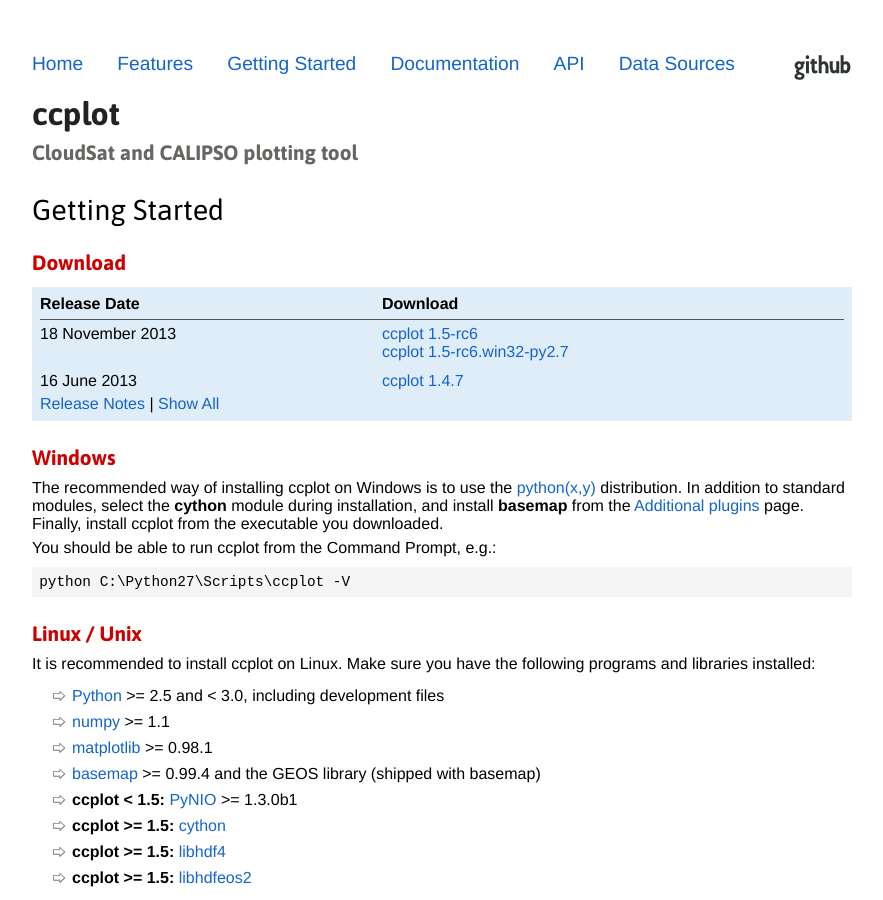
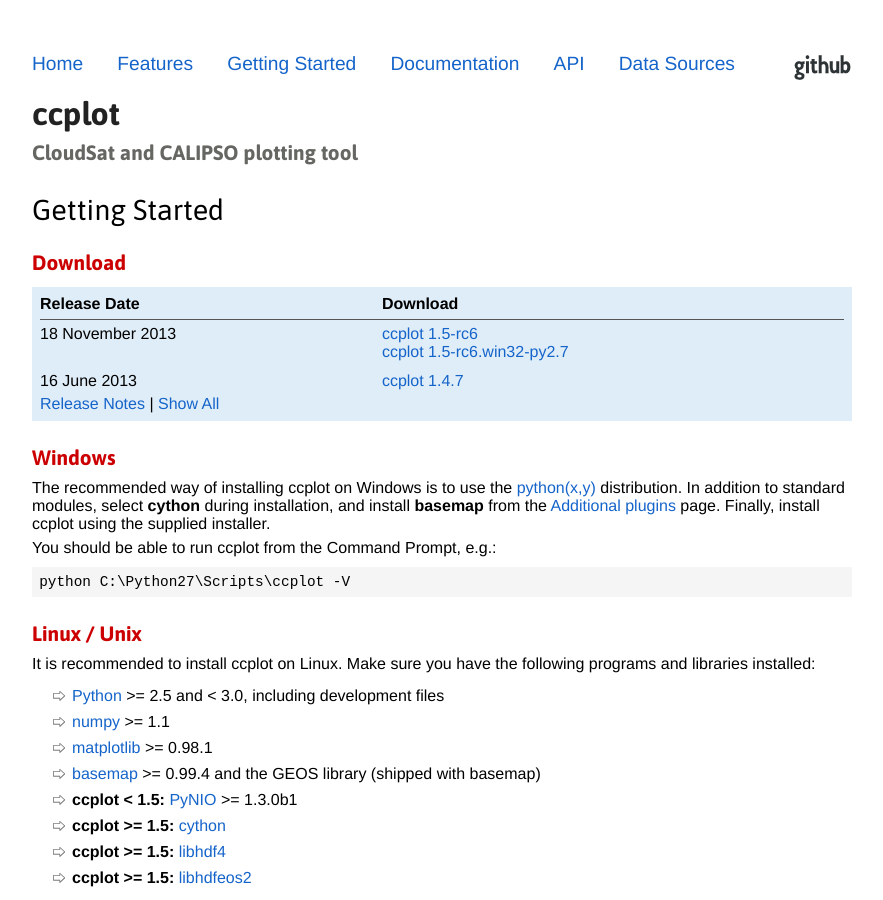
Before and after one commit to peterkuma/ccplot, a Jekyll site: the page built from download/index.html, in a window 1280 px wide and 900 px high. Shown: the whole window, without its empty margins (198-1081 px from the left). Built offline with Jekyll 4.4.1, drawn with Linux system fonts in a browser that asks for light colours.

Commit message:
Change wording of Windows install instructions

```diff
--- a/download/index.html
+++ b/download/index.html
@@ -100,10 +100,10 @@ document.getElementById('hidearchived').onclick = function() {
 <p>
     The recommended way of installing ccplot on Windows is to use the
     <a href="https://code.google.com/p/pythonxy/">python(x,y)</a>
-    distribution. In addition to standard modules, select the
-    <strong>cython</strong> module during installation, and install <strong>basemap</strong> from the
+    distribution. In addition to standard modules, select
+    <strong>cython</strong> during installation, and install <strong>basemap</strong> from the
     <a href="https://code.google.com/p/pythonxy/wiki/AdditionalPlugins">Additional plugins</a>
-    page. Finally, install ccplot from the executable you downloaded.
+    page. Finally, install ccplot using the supplied installer.
 </p>
 <p>
     You should be able to run ccplot from the Command Prompt, e.g.:
```
